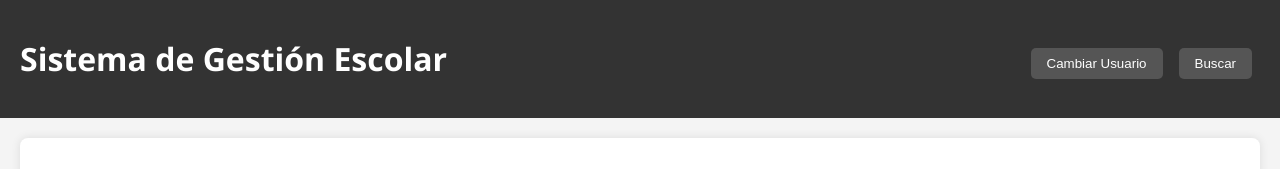
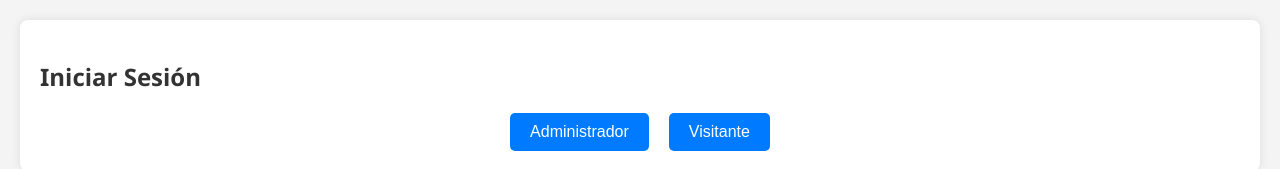
Before and after one commit to NeoDante97/LaVictoria2025, a plain HTML site: page src/index.html in a window 1280 px wide. Shown: the top 169 px of the page. Drawn offline with Linux system fonts and the light colour scheme.

Commit message:
Update index.html

```diff
--- a/src/index.html
+++ b/src/index.html
@@ -9,14 +9,7 @@
 </head>
 
 <body>
-  <header>
-    <h1>Sistema de Gestión Escolar</h1>
-    <nav id="mainNav">
-      <button id="changeUserBtn" style="display:none;">Cambiar Usuario</button>
-      <button id="searchBtn" style="display:none;">Buscar</button>
-      <button id="saveChangesBtn" style="display:none;">Guardar Cambios</button>
-    </nav>
-  </header>
+
 
   <main id="mainContent">
     <section id="loginSection">
```
